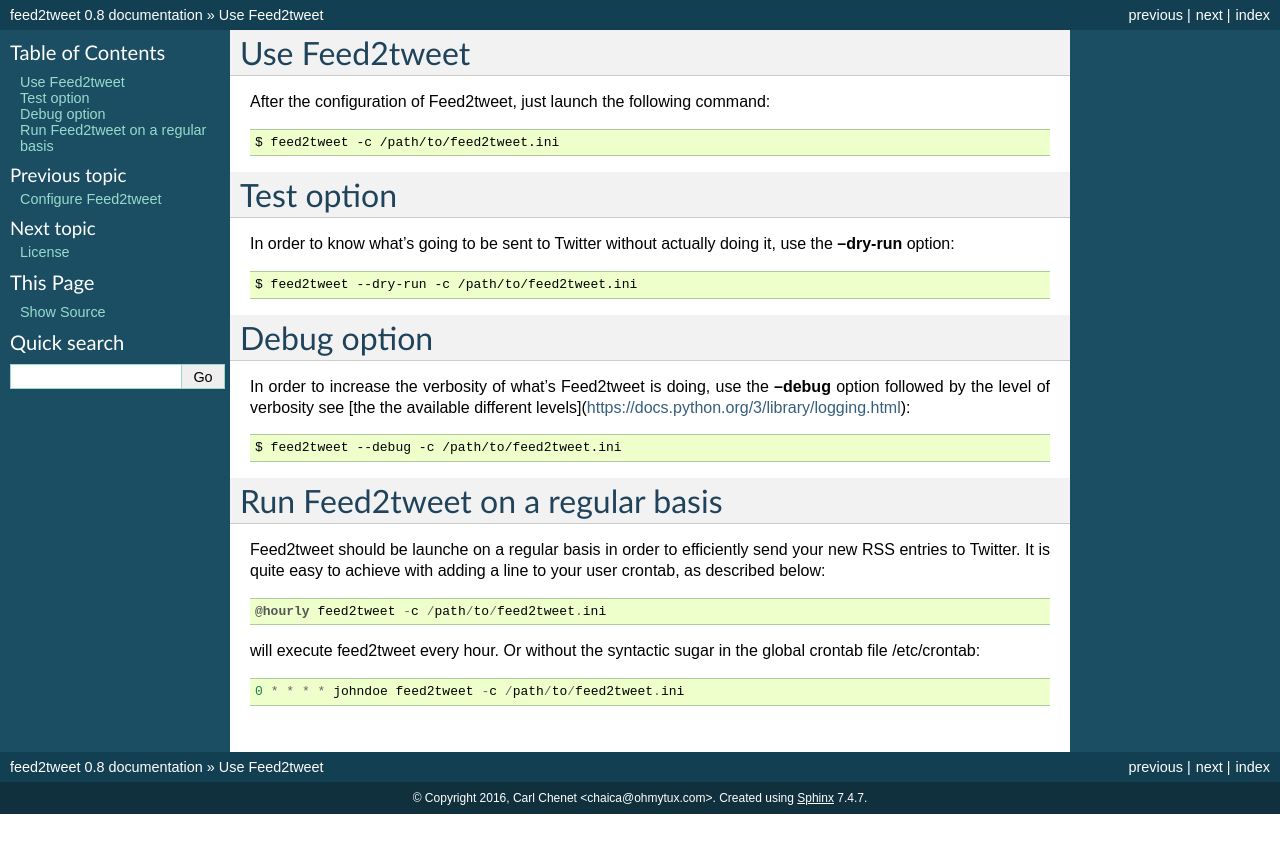
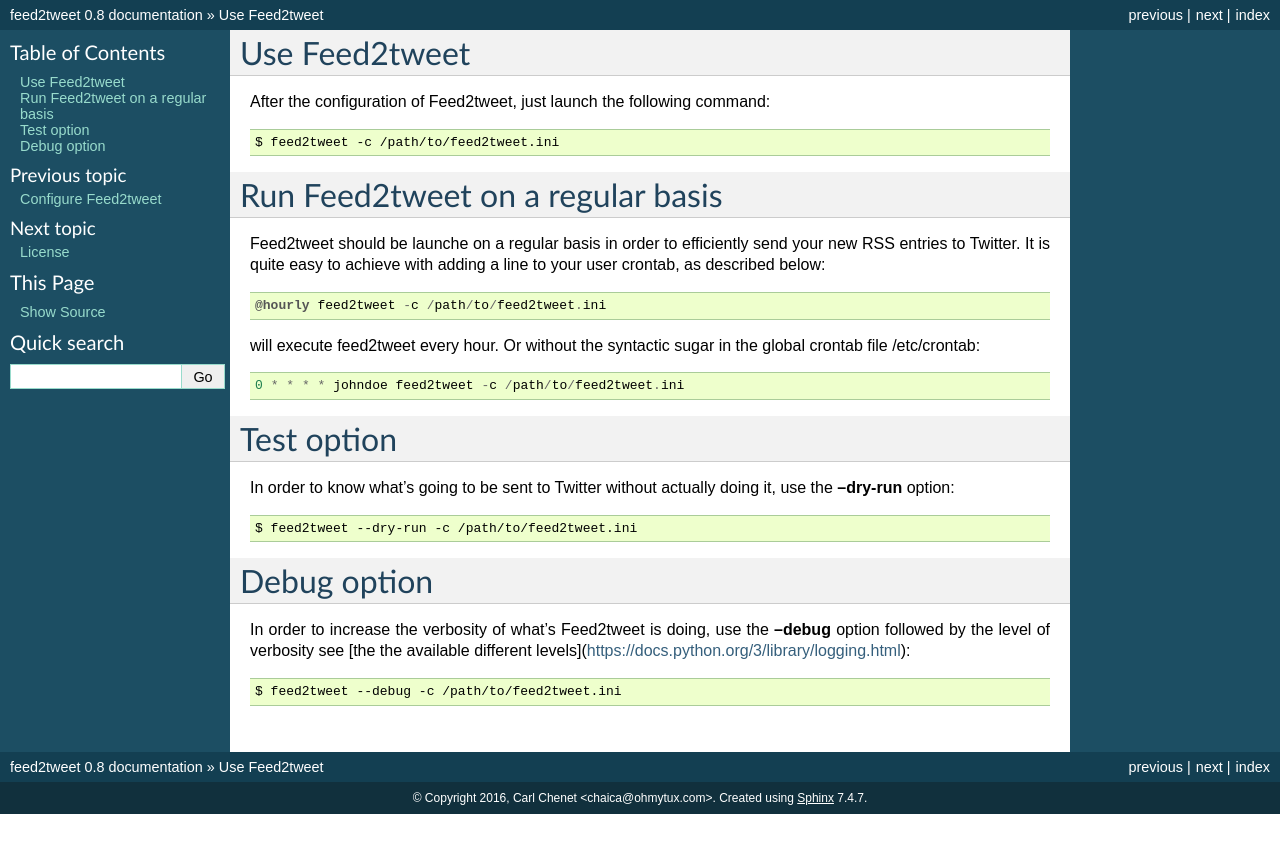
Before and after one commit to anarcat/feed2tweet, a Sphinx documentation site: the page built from docs/source/use.rst, in a window 1280 px wide. Shown: the top 853 px of the page. Built offline with Sphinx 7.4.7, drawn with Linux system fonts in a browser that asks for light colours; some of the changed lines change nothing that is shown.

Commit message:
reorder use section

```diff
--- a/docs/source/use.rst
+++ b/docs/source/use.rst
@@ -3,6 +3,16 @@
 After the configuration of Feed2tweet, just launch the following command::
 
     $ feed2tweet -c /path/to/feed2tweet.ini
+
+Run Feed2tweet on a regular basis
+=================================
+Feed2tweet should be launche on a regular basis in order to efficiently send your new RSS entries to Twitter. It is quite easy to achieve with adding a line to your user crontab, as described below::
+
+    @hourly feed2tweet -c /path/to/feed2tweet.ini
+
+will execute feed2tweet every hour. Or without the syntactic sugar in the global crontab file /etc/crontab::
+
+    0 * * * * johndoe feed2tweet -c /path/to/feed2tweet.ini
 
 Test option
 ===========
@@ -15,13 +25,3 @@
 In order to increase the verbosity of what's Feed2tweet is doing, use the **--debug** option followed by the level of verbosity see [the the available different levels](https://docs.python.org/3/library/logging.html)::
 
     $ feed2tweet --debug -c /path/to/feed2tweet.ini
-
-Run Feed2tweet on a regular basis
-=================================
-Feed2tweet should be launche on a regular basis in order to efficiently send your new RSS entries to Twitter. It is quite easy to achieve with adding a line to your user crontab, as described below::
-
-    @hourly feed2tweet -c /path/to/feed2tweet.ini
-
-will execute feed2tweet every hour. Or without the syntactic sugar in the global crontab file /etc/crontab::
-
-    0 * * * * johndoe feed2tweet -c /path/to/feed2tweet.ini
```
